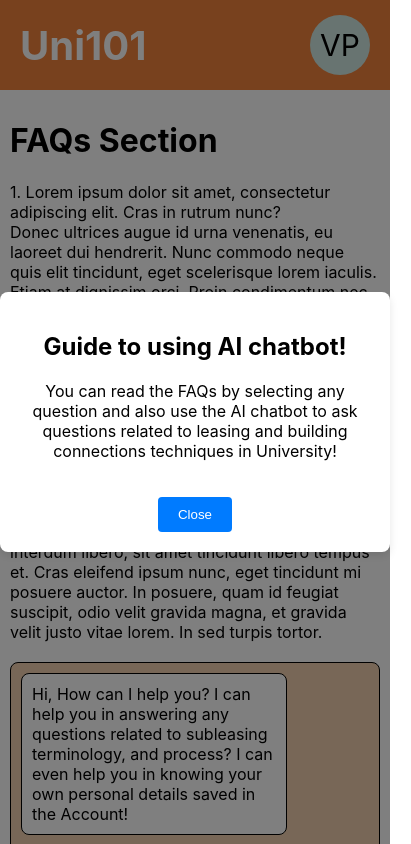
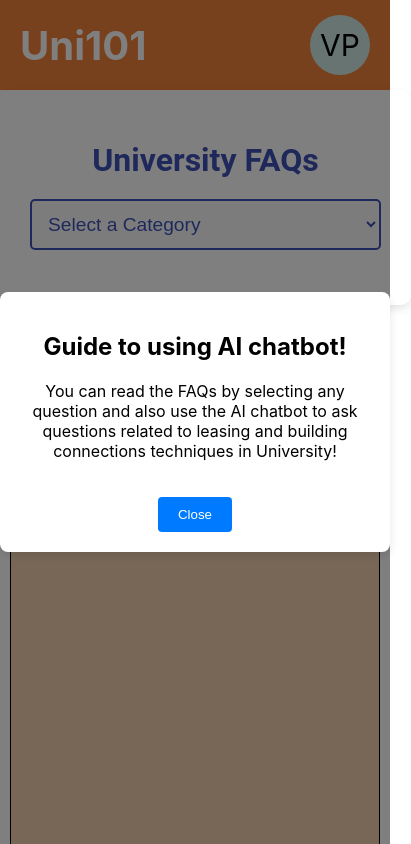
Before and after one commit to Vishwa107/group18csci4177, a React (Create React App) app: page /2 in a window 390 px wide. Shown: the top 844 px of the page, 411 px wide, since content can reach past the window. Built offline with nearby package versions, Linux system fonts and the light colour scheme.

Commit message:
Modified FAQ section to integrate categories

```diff
--- a/src/Components/Faqs.css
+++ b/src/Components/Faqs.css
@@ -1,4 +1,108 @@
-.faqsSection {
-    text-align: left;
-    padding: 10px;
+/* Container for the FAQ section */
+.faq-container {
+    width: 80%;
+    margin: 0 auto;
+    font-family: 'Roboto', sans-serif;
+    background-color: #ffffff;
+    border-radius: 10px;
+    padding: 30px;
+    box-shadow: 0 4px 8px rgba(0, 0, 0, 0.1);
 }
+
+/* Main heading */
+h1 {
+    text-align: center;
+    color: #3f51b5;
+    font-size: 2.5rem;
+    margin-bottom: 20px;
+}
+
+/* Dropdown for selecting FAQ categories */
+.faq-dropdown {
+    width: 100%;
+    padding: 12px;
+    margin-bottom: 25px;
+    border: 2px solid #3f51b5;
+    border-radius: 5px;
+    font-size: 1.2rem;
+    background-color: #f9f9f9;
+    color: #3f51b5;
+    cursor: pointer;
+    transition: border-color 0.3s ease-in-out;
+}
+
+.faq-dropdown:hover {
+    border-color: #303f9f;
+}
+
+/* Each FAQ item */
+.faq-item {
+    margin-bottom: 20px;
+    padding: 15px;
+    border-bottom: 1px solid #ccc;
+    transition: background-color 0.3s ease-in-out;
+}
+
+/* Question styling */
+.faq-question {
+    font-size: 1.6rem;
+    font-weight: 500;
+    cursor: pointer;
+    color: #3f51b5;
+    transition: color 0.3s ease-in-out;
+}
+
+.faq-question:hover {
+    color: #303f9f;
+}
+
+/* Answer styling */
+.faq-answer {
+    font-size: 1.4rem;
+    margin-top: 10px;
+    color: #444;
+    padding: 15px;
+    background-color: #f1f1f1;
+    border-radius: 5px;
+    transition: background-color 0.3s ease-in-out;
+}
+
+/* Adding some padding to the whole container */
+.faq-container-padding {
+    padding: 20px;
+}
+
+/* Ensuring the entire container has some breathing room */
+.faq-container-margin {
+    margin: 20px 0;
+}
+
+/* Smooth transition for the answer */
+.faq-answer-transition {
+    max-height: 0;
+    overflow: hidden;
+    transition: max-height 0.3s ease;
+}
+
+.faq-answer-expanded {
+    max-height: 200px; /* Adjust based on content size */
+}
+
+/* Media queries for responsiveness */
+@media (max-width: 768px) {
+    .faq-container {
+        width: 90%;
+    }
+
+    h1 {
+        font-size: 2rem;
+    }
+
+    .faq-question {
+        font-size: 1.4rem;
+    }
+
+    .faq-answer {
+        font-size: 1.2rem;
+    }
+}
--- a/src/Components/Faqs.js
+++ b/src/Components/Faqs.js
@@ -1,20 +1,115 @@
-import React from 'react';
-import './Faqs.css';
+import React, { useState } from 'react';
+import './Faqs.css'; // CSS for FAQ component
 
-const Faqs = () => {
+const FAQ = () => {
+    const [activeIndex, setActiveIndex] = useState(null);
+    const [selectedCategory, setSelectedCategory] = useState("");
+
+    const categories = {
+        "Admissions": [
+            {
+                question: "How do I apply for undergraduate programs?",
+                answer: "You can apply for undergraduate programs through our online application portal. Make sure to submit all required documents before the deadline."
+            },
+            {
+                question: "What are the admission requirements?",
+                answer: "Admission requirements include a completed application form, transcripts, standardized test scores, and letters of recommendation."
+            },
+            {
+                question: "Can I apply for multiple programs?",
+                answer: "Yes, you can apply for multiple programs, but you must submit a separate application for each program."
+            }
+        ],
+        "Financial Aid": [
+            {
+                question: "How do I apply for financial aid?",
+                answer: "To apply for financial aid, complete the FAFSA form and submit any additional documents required by the financial aid office."
+            },
+            {
+                question: "What types of financial aid are available?",
+                answer: "Financial aid options include scholarships, grants, student loans, and work-study programs."
+            },
+            {
+                question: "When is the deadline to apply for financial aid?",
+                answer: "The deadline to apply for financial aid is typically in early spring. Check the financial aid office's website for specific dates."
+            }
+        ],
+        "Housing": [
+            {
+                question: "How do I apply for on-campus housing?",
+                answer: "You can apply for on-campus housing through the housing portal on our website. Make sure to complete your application early to secure your spot."
+            },
+            {
+                question: "What housing options are available?",
+                answer: "Housing options include traditional dormitories, suite-style rooms, and apartment-style living."
+            },
+            {
+                question: "Are there meal plans available?",
+                answer: "Yes, there are several meal plans available to suit different dietary needs and preferences."
+            }
+        ],
+        "Academics": [
+            {
+                question: "How do I register for classes?",
+                answer: "Register for classes through the student portal. Follow the academic calendar for registration dates and deadlines."
+            },
+            {
+                question: "Where can I find the academic calendar?",
+                answer: "The academic calendar is available on the university website under the Academics section."
+            },
+            {
+                question: "How can I get academic advising?",
+                answer: "Academic advising is available through your department. Schedule an appointment with your academic advisor for personalized guidance."
+            }
+        ],
+        "Campus Services": [
+            {
+                question: "What health services are available on campus?",
+                answer: "The campus health center offers medical services, counseling, and wellness programs for students."
+            },
+            {
+                question: "How do I access the library resources?",
+                answer: "Library resources can be accessed online through the library portal or in-person at the campus library."
+            },
+            {
+                question: "Are there career services available?",
+                answer: "Yes, the career services office provides career counseling, resume workshops, and job placement assistance."
+            }
+        ]
+    };
+
+    const handleCategoryChange = (event) => {
+        setSelectedCategory(event.target.value);
+        setActiveIndex(null);
+    };
+
+    const handleClick = (index) => {
+        setActiveIndex(activeIndex === index ? null : index);
+    };
 
     return (
-        <>
-            <div className='faqsSection'>
-                <h1>FAQs Section</h1>
-                <div className='question'>1. Lorem ipsum dolor sit amet, consectetur adipiscing elit. Cras in rutrum nunc?</div>
-                <div className='answer'>Donec ultrices augue id urna venenatis, eu laoreet dui hendrerit. Nunc commodo neque quis elit tincidunt, eget scelerisque lorem iaculis. Etiam at dignissim orci. Proin condimentum nec diam sed sagittis. Vivamus sit amet velit vel lorem tincidunt consequat. Morbi maximus tempus nibh, quis egestas libero cursus at. Proin in eros hendrerit, fringilla eros id, rutrum mauris. Mauris vel nulla porta, bibendum justo in, vulputate purus.</div>
-                <br></br>
-                <div className='question'>2. Etiam efficitur sed leo eget porta.?</div>
-                <div className='answer'>Vestibulum ornare, sem sed egestas pulvinar, ante tellus tincidunt tortor, ac lacinia urna lacus quis diam. Suspendisse varius pulvinar lacus, ac pharetra mi euismod ut. Proin commodo interdum libero, sit amet tincidunt libero tempus et. Cras eleifend ipsum nunc, eget tincidunt mi posuere auctor. In posuere, quam id feugiat suscipit, odio velit gravida magna, et gravida velit justo vitae lorem. In sed turpis tortor.</div>
-            </div>
-        </>
+        <div className="faq-container">
+            <h1>University FAQs</h1>
+            <select className="faq-dropdown" onChange={handleCategoryChange}>
+                <option value="">Select a Category</option>
+                {Object.keys(categories).map((category, index) => (
+                    <option key={index} value={category}>{category}</option>
+                ))}
+            </select>
+            {selectedCategory && categories[selectedCategory].map((faq, index) => (
+                <div key={index} className="faq-item">
+                    <div className="faq-question" onClick={() => handleClick(index)}>
+                        {faq.question}
+                    </div>
+                    {activeIndex === index && (
+                        <div className="faq-answer">
+                            {faq.answer}
+                        </div>
+                    )}
+                </div>
+            ))}
+        </div>
     );
-};
+}
 
-export default Faqs;
+export default FAQ;
```
